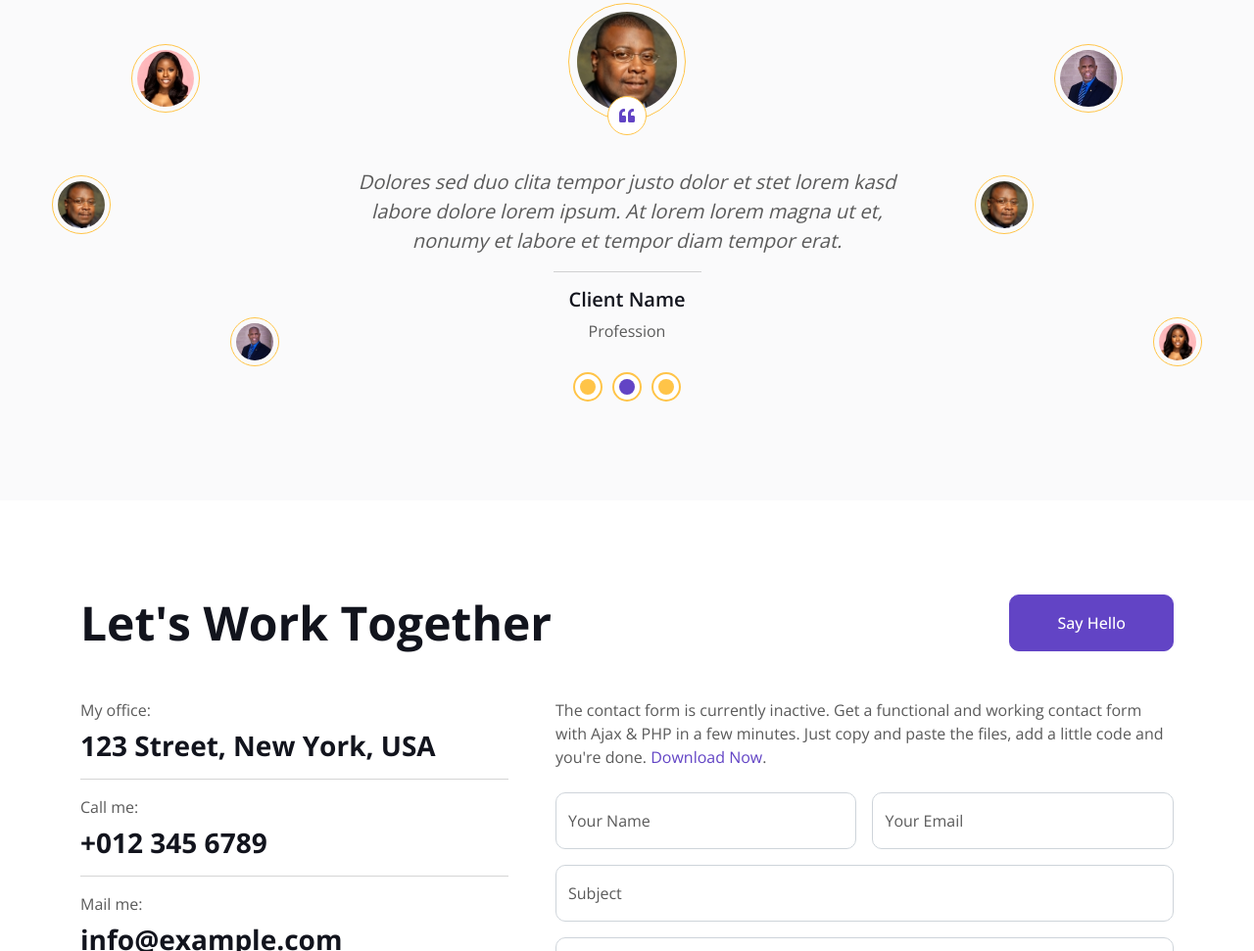
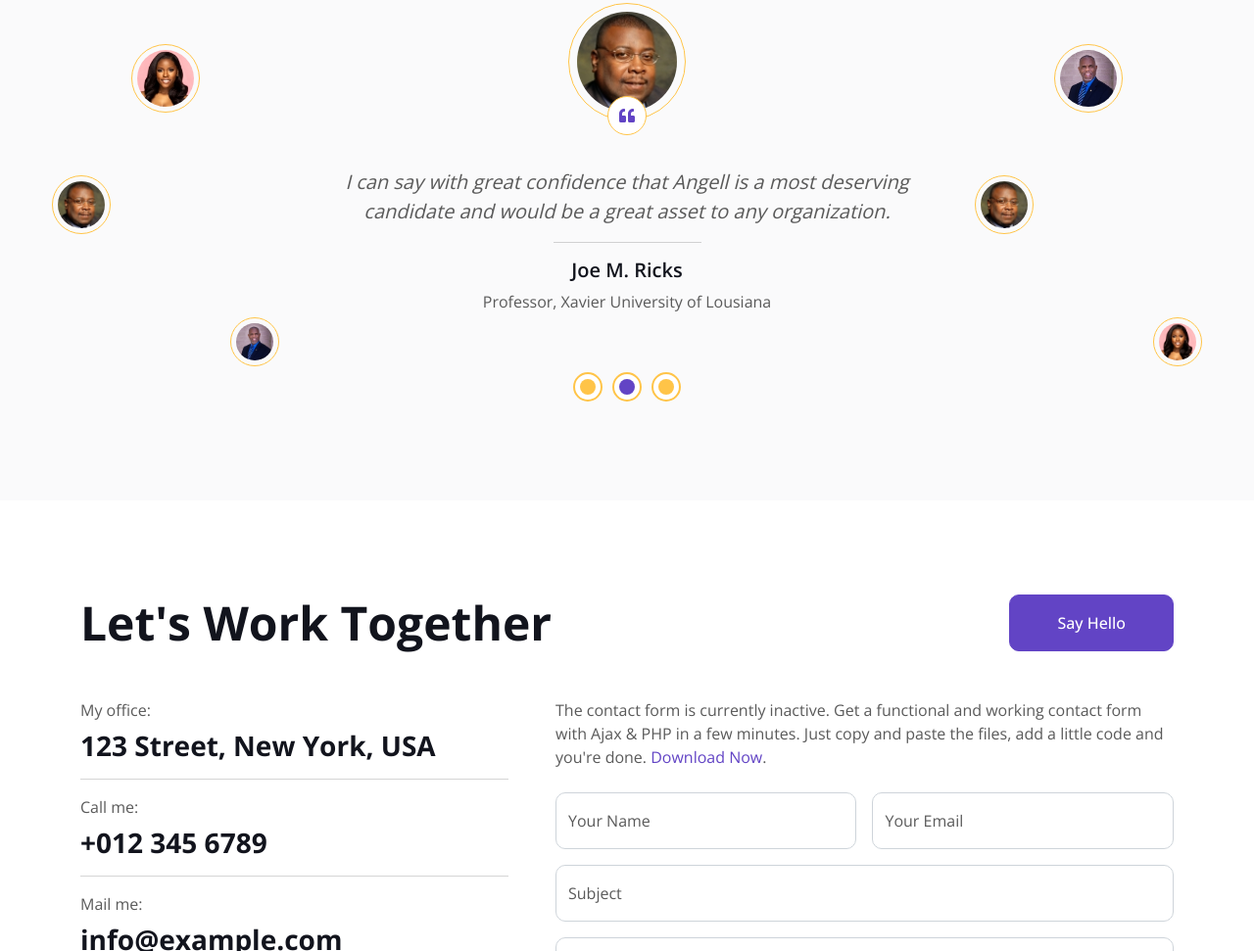
Before and after one commit to koraanserbot/angell_demo, a plain HTML site: page index.html in a window 1280 px wide. Shown: the part 4896-5867 px from the top of the page at 98% size. Drawn offline with nearby package versions, Linux system fonts and the light colour scheme.

Commit message:
Update index.html v5.2
Added text to the Testiomonial section.

```diff
--- a/index.html
+++ b/index.html
@@ -524,10 +524,10 @@
                                     <i class="fa fa-quote-left text-primary"></i>
                                 </div>
                             </div>
-                            <p class="fs-5 fst-italic">Dolores sed duo clita tempor justo dolor et stet lorem kasd labore dolore lorem ipsum. At lorem lorem magna ut et, nonumy et labore et tempor diam tempor erat.</p>
+                            <p class="fs-5 fst-italic">Angell is detail-oriented, organized, and always handles difficult situations with grace and professionalism... I will miss working alongside a phenomenal woman and supervisor. </p>
                             <hr class="w-25 mx-auto">
-                            <h5>Client Name</h5>
-                            <span>Profession</span>
+                            <h5>Amanda Scott</h5>
+                            <span>Online Marketing Coordinator</span>
                         </div>
                         <div class="testimonial-item text-center">
                             <div class="position-relative mb-5">
@@ -536,10 +536,10 @@
                                     <i class="fa fa-quote-left text-primary"></i>
                                 </div>
                             </div>
-                            <p class="fs-5 fst-italic">Dolores sed duo clita tempor justo dolor et stet lorem kasd labore dolore lorem ipsum. At lorem lorem magna ut et, nonumy et labore et tempor diam tempor erat.</p>
+                            <p class="fs-5 fst-italic">I can say with great confidence that Angell is a most deserving candidate and would be a great asset to any organization.</p>
                             <hr class="w-25 mx-auto">
-                            <h5>Client Name</h5>
-                            <span>Profession</span>
+                            <h5>Joe M. Ricks</h5>
+                            <span>Professor, Xavier University of Lousiana</span>
                         </div>
                         <div class="testimonial-item text-center">
                             <div class="position-relative mb-5">
@@ -548,10 +548,10 @@
                                     <i class="fa fa-quote-left text-primary"></i>
                                 </div>
                             </div>
-                            <p class="fs-5 fst-italic">Dolores sed duo clita tempor justo dolor et stet lorem kasd labore dolore lorem ipsum. At lorem lorem magna ut et, nonumy et labore et tempor diam tempor erat.</p>
+                            <p class="fs-5 fst-italic">Angell is... diligent and hardworking... She is an intelligent and industrious young woman who is a natural-born leader.</p>
                             <hr class="w-25 mx-auto">
-                            <h5>Client Name</h5>
-                            <span>Profession</span>
+                            <h5>John Pierre</h5>
+                            <span>Chancellor, Southern University and A&M College</span>
                         </div>
                     </div>
                 </div>
```
